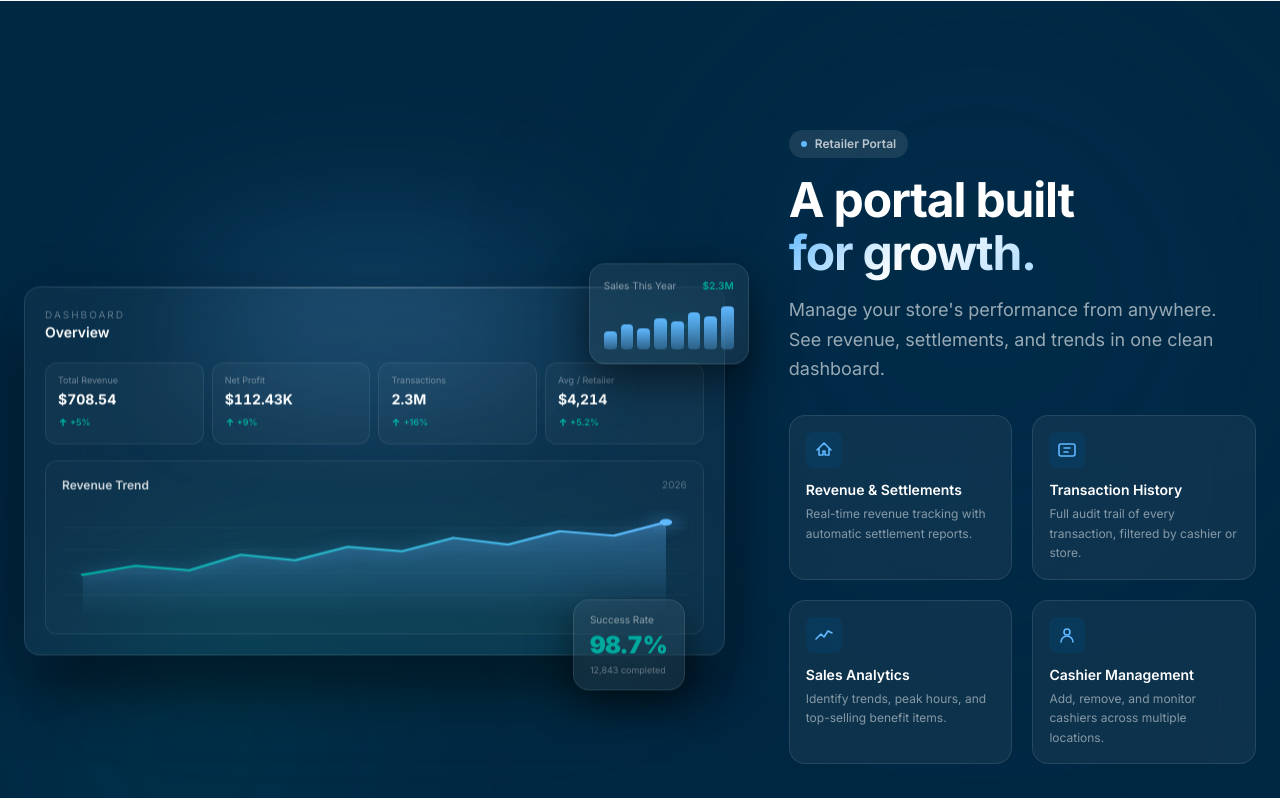
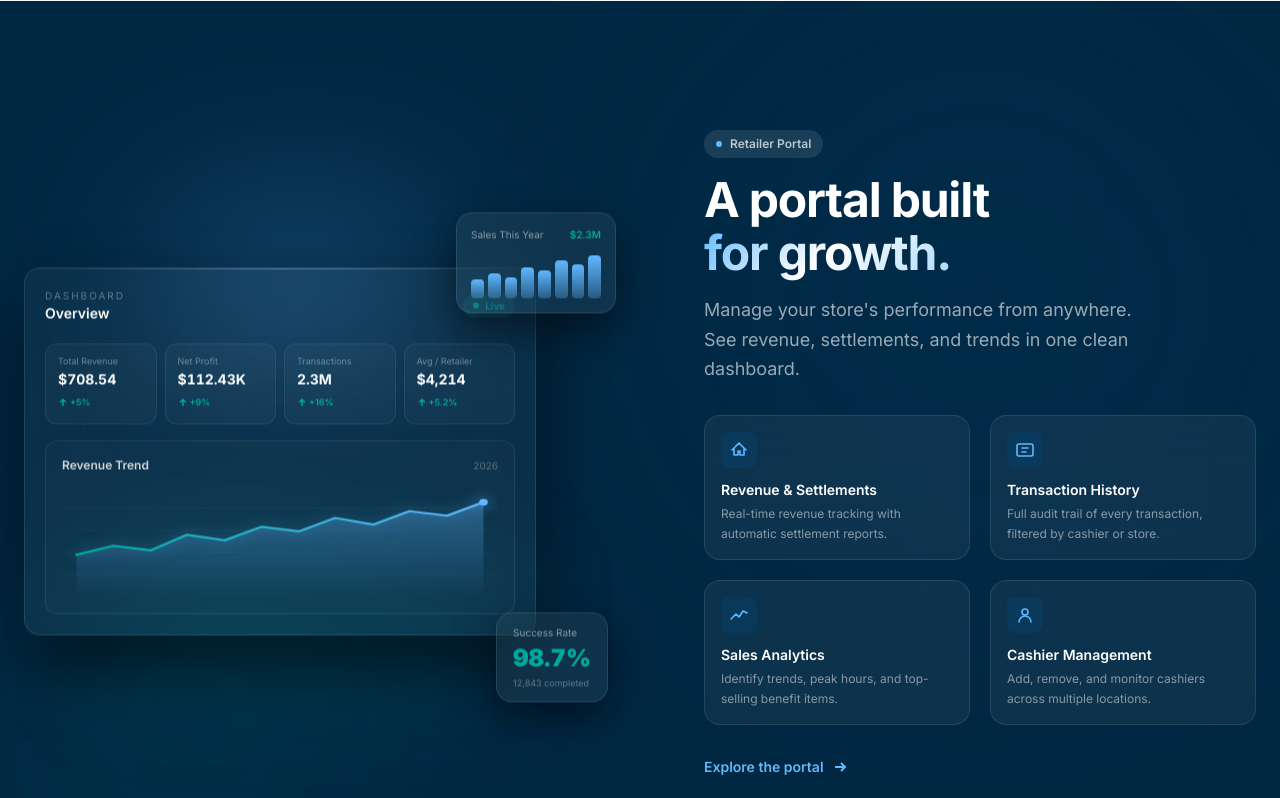
Before and after one commit to marielabattista88/Landing-Page-BPOS, a Next.js app: page / in a window 1280 px wide. Shown: the part 3620-4418 px from the top of the page. Built offline with nearby package versions, Linux system fonts and the light colour scheme.

Commit message:
feat: enhance layout and spacing in FeaturePortal for improved visual appeal

```diff
--- a/src/components/landing/FeaturePortal.tsx
+++ b/src/components/landing/FeaturePortal.tsx
@@ -65,7 +65,7 @@ export default function FeaturePortal() {
       </div>
 
       <div className="max-w-7xl mx-auto px-6 relative z-10">
-        <div className="grid lg:grid-cols-[3fr_2fr] gap-16 items-center">
+        <div className="grid lg:grid-cols-2 gap-16 lg:gap-24 xl:gap-32 items-center">
 
           {/* LEFT: Native glass dashboard — futuristic fintech mock */}
           <motion.div
@@ -73,7 +73,7 @@ export default function FeaturePortal() {
             whileInView={{ opacity: 1, y: 0 }}
             viewport={{ once: true, margin: "-80px" }}
             transition={{ duration: 1, ease: [0.16, 1, 0.3, 1] }}
-            className="relative order-2 lg:order-1"
+            className="relative order-2 lg:order-1 lg:pr-10 lg:py-8"
           >
             {/* Ambient glows */}
             <div className="absolute bottom-0 left-1/2 -translate-x-1/2 w-3/4 h-24 bg-teal/20 blur-[60px] rounded-full pointer-events-none" />
@@ -159,7 +159,7 @@ export default function FeaturePortal() {
             <motion.div
               animate={{ y: [0, -12, 0] }}
               transition={{ duration: 7, ease: "easeInOut", repeat: Infinity, delay: 0.5 }}
-              className="absolute -top-6 -right-3 sm:-right-6 w-40 rounded-2xl border border-white/10 bg-white/6 backdrop-blur-2xl p-3.5 shadow-[0_16px_40px_rgba(0,0,0,0.5)]"
+              className="absolute -top-6 -right-2 sm:-right-6 lg:-right-10 w-40 rounded-2xl border border-white/10 bg-white/6 backdrop-blur-2xl p-3.5 shadow-[0_16px_40px_rgba(0,0,0,0.5)]"
             >
               <div className="flex items-center justify-between mb-2">
                 <span className="text-[10px] text-white/50">Sales This Year</span>
@@ -180,7 +180,7 @@ export default function FeaturePortal() {
             <motion.div
               animate={{ y: [0, 10, 0] }}
               transition={{ duration: 8, ease: "easeInOut", repeat: Infinity, delay: 1 }}
-              className="absolute -bottom-7 right-4 sm:right-10 rounded-2xl border border-white/10 bg-white/6 backdrop-blur-2xl px-4 py-3 shadow-[0_16px_40px_rgba(0,0,0,0.5)]"
+              className="absolute -bottom-7 right-0 sm:-right-4 lg:-right-8 rounded-2xl border border-white/10 bg-white/6 backdrop-blur-2xl px-4 py-3 shadow-[0_16px_40px_rgba(0,0,0,0.5)]"
             >
               <div className="text-[10px] text-white/50">Success Rate</div>
               <div className="flex items-baseline gap-1.5 mt-0.5">
```
